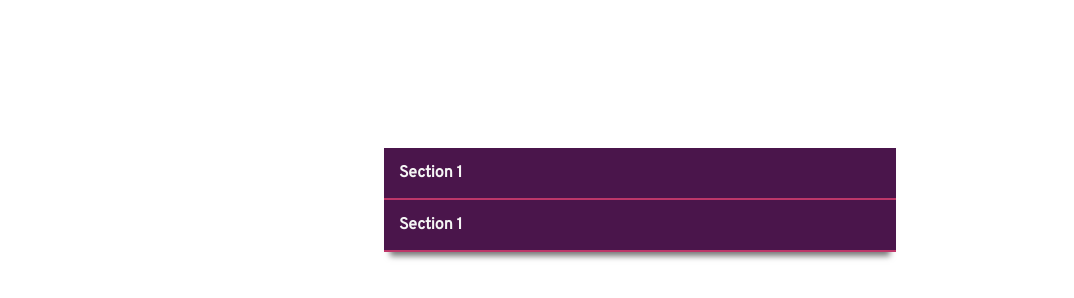
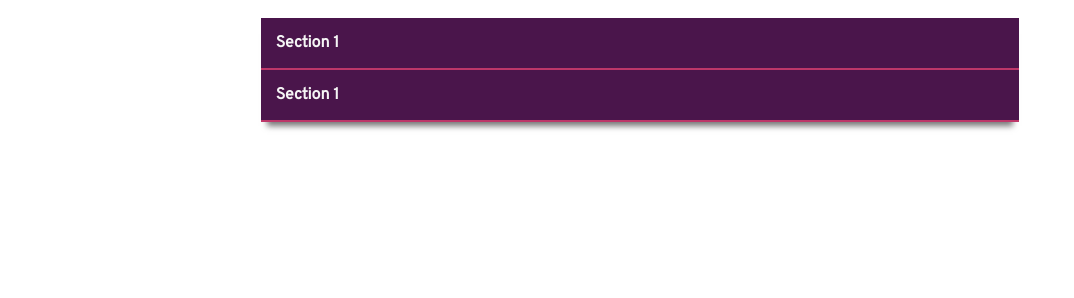
Before and after one commit to danywalls/edgar-accordion, a website built with Parcel: page src/index.html in a window 1280 px wide. Shown: the part 48-346 px from the top of the page, without its empty margins (0-1074 px from the left). Built offline with nearby package versions, Linux system fonts and the light colour scheme; no server answers.

Commit message:
move global css rules to specfic elements and areas.

```diff
--- a/src/scss/_accordion.scss
+++ b/src/scss/_accordion.scss
@@ -1,20 +1,17 @@
 @import "base";
 
 .accordion {
-  @media only screen and (max-width: 620px) {
-    width: 90%;
+  @media (max-width: 800px) {
+    width: 80%;
     top: 40%;
   }
+  margin: auto;
   font-family: $base-font-family;
-  position: absolute;
-  top: 30%;
-  left: 50%;
-  transform: translate(-50%, -50%);
   color: $default-white;
   -webkit-box-shadow: 0 10px 6px -6px $ligth-gray;
   -moz-box-shadow: 0 10px 6px -6px $ligth-gray;
   box-shadow: 0 10px 6px -6px $ligth-gray;
-  width: 40%;
+  width: 60%;
   dt {
     margin: auto;
   }
--- a/src/scss/_layout.scss
+++ b/src/scss/_layout.scss
@@ -1,11 +1,15 @@
 @import "base";
 
 body {
-  background-color: $background-page;
-  text-align: center;
   font-family: $base-font-family;
 }
 
-h1 {
-  color: $ligth-gray;
+.container {
+  height: 100%;
+  text-align: center;
+  background-color: lightcoral;
+  > h1 {
+    padding-top: 30px;
+    color: palegreen;
+  }
 }
```
